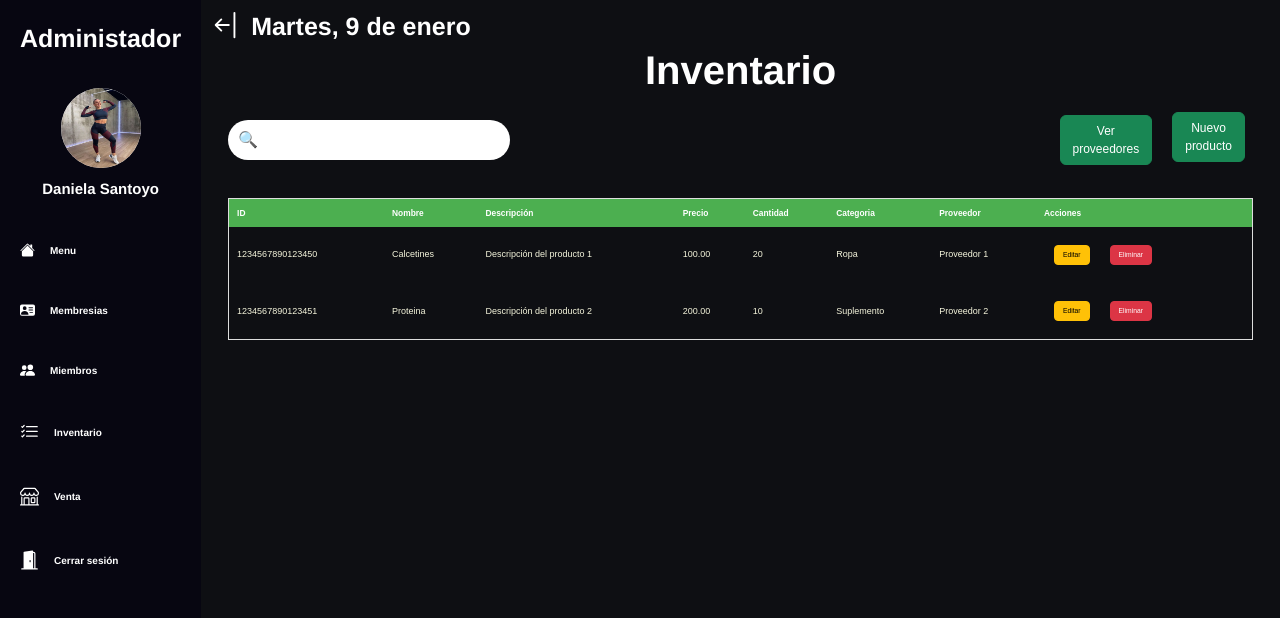
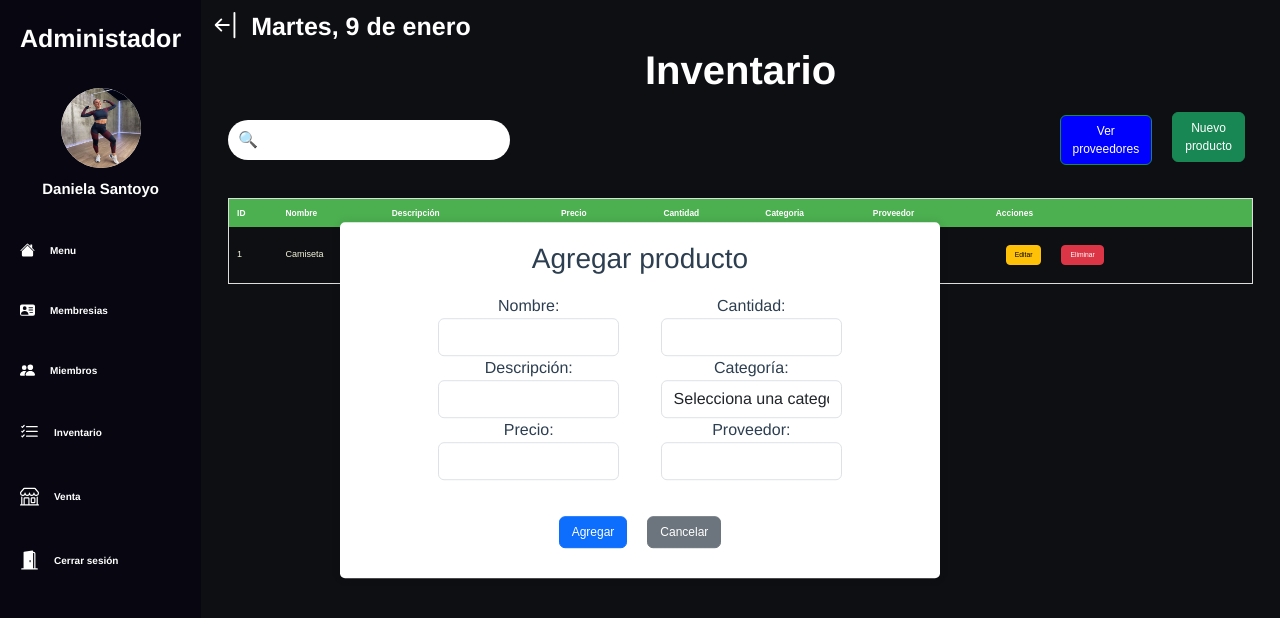
Before and after one commit to CristoferPadilla/flowfitvue, a Vue app: page /inventory in a window 1280 px wide. Both pictures are taken after a click on the button "Nuevo producto". Shown: the top 618 px of the page. Built offline with nearby package versions, Linux system fonts and the light colour scheme.

Commit message:
CRUD INVENTORY

```diff
--- a/src/components/crudInventory.vue
+++ b/src/components/crudInventory.vue
@@ -8,9 +8,9 @@
                     <input type="text" placeholder="">
                 </div>
                 <div class="bton">
-                  <button @click="showAddForm" class="btn btn-success">Ver proveedores</button>
+                  <button class="btn btn-success" style="background-color:blue;">Ver proveedores</button>
                 </div>
-                <button @click="toggleForm"  class="btn btn-success mb-3">
+                <button @click="showAddProductForm" class="btn btn-success mb-3">
                   <i class="bi bi-plus"></i> Nuevo producto
                 </button>
             </div>
@@ -33,7 +33,7 @@
               <td>{{ product.id }}</td>
               <td>{{ product.name }}</td>
               <td>{{ product.description }}</td>
-              <td>{{ product.price }}</td>
+              <td>${{ product.price }} MX</td>
               <td>{{ product.quantify }}</td>
               <td>{{ product.category }}</td>
               <td>{{ product.provider }}</td>
@@ -47,37 +47,74 @@
         <form v-if="showForm" @submit.prevent="saveProduct" class="mb-3">
         </form>
       </div>
+
+      <div class="add-form-container" v-show="showForm">
+        <div class="add-form">
+          <h3>{{ selectedProduct ? 'Editar producto' : 'Agregar producto' }}</h3>
+          <form @submit.prevent="saveProduct" class="form-container">
+            <div class="row">
+              <div class="col-md-6">
+                <div class="form-group">
+                  <label for="name">Nombre:</label>
+                  <input v-model="newProduct.name" type="text" class="form-control" required />
+                </div>
+                <div class="form-group">
+                  <label for="description">Descripción:</label>
+                  <input v-model="newProduct.description" type="text" class="form-control" required />
+                </div>
+                <div class="form-group">
+                  <label for="price">Precio:</label>
+                  <input v-model="newProduct.price" type="text" class="form-control" required />
+                </div>
+              </div>
+              <div class="col-md-6">
+                <div class="form-group">
+                  <label for="quantify">Cantidad:</label>
+                  <input v-model="newProduct.quantify" type="text" class="form-control" required />
+                </div>
+                <div class="form-group">
+                  <label for="category">Categoría:</label>
+                  <select v-model="newProduct.category" class="form-control" required>
+                    <option value="" disabled selected>Selecciona una categoría</option>
+                    <option value="Ropa">Ropa</option>
+                    <option value="Bebidas">Bebidas</option>
+                    <option value="Suplementos">Suplementos</option>
+                    <option value="Otros">Otros</option>
+                  </select>
+                </div>
+                <div class="form-group">
+                  <label for="provider">Proveedor:</label>
+                  <input v-model="newProduct.provider" type="text" class="form-control" required />
+                </div>
+              </div>
+            </div>
+            <div class="text-center">
+              <button type="submit" class="btn btn-primary">{{ selectedProduct ? 'Guardar' : 'Agregar' }}</button>
+              <button type="button" class="btn btn-secondary" @click="hideForm">Cancelar</button>
+            </div>
+          </form>
+        </div>
+      </div>
     </div>
 </template>
 
 <script>
-import "@/css/style.css";
 export default {
   name: "CrudProducts",
-  components: {
-  },
   data() {
     return {
       showForm: false,
       products: [
         {
-        id: "1234567890123450",
-        name: "Calcetines",
-        description: "Descripción del producto 1",
-        price: "100.00",
-        quantify: "20",
+          id: "1",
+        name: "Camiseta",
+        description: "Playera deportiva",
+        price: "125",
+        quantify: "2",
         category: "Ropa",
-        provider: "Proveedor 1",
-      },
-      {
-        id: "1234567890123451",
-        name: "Proteina",
-        description: "Descripción del producto 2",
-        price: "200.00",
-        quantify: "10",
-        category: "Suplemento",
-        provider: "Proveedor 2",
-      },
+        provider: "Manuel Inc.",
+        }
+
       ],
       newProduct: {
         id: "",
@@ -91,17 +128,59 @@ export default {
       selectedProduct: null,
     };
   },
+  methods: {
+    showAddProductForm() {
+      this.showForm = true;
+      this.selectedProduct = null;
+      this.clearProductForm();
+    },
+    hideForm() {
+      this.showForm = false;
+      this.clearProductForm();
+    },
+    clearProductForm() {
+      this.newProduct = {
+        id: "",
+        name: "",
+        description: "",
+        price: "",
+        quantify: "",
+        category: "",
+        provider: "",
+      };
+    },
+    saveProduct() {
+      if (this.selectedProduct) {
+        const index = this.products.findIndex(
+          (product) => product.id === this.selectedProduct.id
+        );
+        if (index !== -1) {
+          this.products.splice(index, 1, this.newProduct);
+        }
+      } else {
+        this.newProduct.id = Date.now().toString();
+        this.products.push(this.newProduct);
+      }
 
-  methods: {
-    toggleForm() {
-      this.showForm = !this.showForm;
+      this.hideForm();
     },
-
+    editProduct(product) {
+      this.selectedProduct = product;
+      this.newProduct = { ...product };
+      this.showForm = true;
+    },
+    deleteProduct(productId) {
+      const index = this.products.findIndex((product) => product.id === productId);
+      if (index !== -1) {
+        this.products.splice(index, 1);
+      }
+    },
   },
 };
+
 </script>
 
-<style>
+<style scoped >
 
 .search-bar {
     width: 300px;
@@ -243,44 +322,37 @@ color: white;
   margin-left: 10px;
   cursor: pointer;
 }
-.add-form {
+.add-form-container {
   position: fixed;
   top: 50%;
-  left: 50%;
-  transform: translate(-50%, -50%);
+  left: 10%;
+  transform: translateY(-50%);
+  background-color: transparent;
+  width: 80%;
+  display: flex;
+  justify-content: center;
+}
+
+.add-form {
   background-color: #ffffff;
   padding: 20px;
   border-radius: 5px;
-  text-align: center;
+  box-shadow: 0px 0px 10px 0px rgba(0,0,0,0.1);
+  width: 100%;
+  max-width: 600px;
 }
-.form-group {
+
+.row {
+  display: flex;
+  justify-content: space-between;
   margin-bottom: 1rem;
 }
 
-.form-control {
-  display: block;
-  width: 100%;
-  padding: 0.375rem 0.75rem;
-  font-size: 1rem;
-  line-height: 1.5;
-  color: #495057;
-  background-color: #fff;
-  background-clip: padding-box;
-  border: 1px solid #ced4da;
-  border-radius: 0.25rem;
-  transition: border-color 0.15s ease-in-out, box-shadow 0.15s ease-in-out;
+.col-md-6 {
+  width: 48%;
 }
 
-.form-control:focus {
-  color: #495057;
-  background-color: #fff;
-  border-color: #80bdff;
-  outline: 0;
-  box-shadow: 0 0 0 0.2rem rgba(0, 123, 255, 0.25);
-}
-label {
-  display: inline-block;
-  margin-bottom: 0.5rem;
-  font-weight: 600;
+.text-center {
+  text-align: center;
 }
 </style>
--- a/src/components/crudMember.vue
+++ b/src/components/crudMember.vue
@@ -159,7 +159,7 @@ export default {
 };
 </script>
 
-<style >
+<style scoped >
 .bton {
   margin-left: 120%;
   padding: auto;
```
Lines whose indentation alone changed are shown as unchanged.
